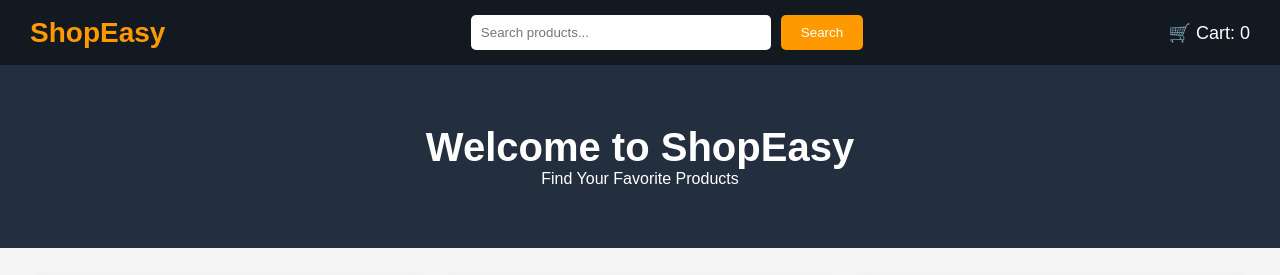
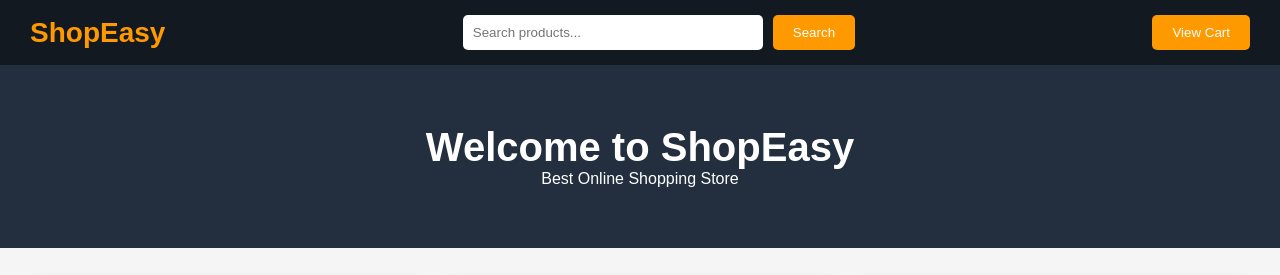
Before and after one commit to ADHITHYA012/e-commerce, a Flask app: page / in a window 1280 px wide. Shown: the top 275 px of the page. Run offline with Flask 3, Linux system fonts and the light colour scheme.

Commit message:
Update index1.html

```diff
--- a/templates/index1.html
+++ b/templates/index1.html
@@ -30,21 +30,20 @@
 
     </form>
 
-    <div class="cart">
-        🛒 Cart:
-        <span id="cart-count">0</span>
-    </div>
+    <a href="/cart">
+        <button>
+            View Cart
+        </button>
+    </a>
 
 </header>
 
 <section class="hero">
 
-    <h1>
-        Welcome to ShopEasy
-    </h1>
+    <h1>Welcome to ShopEasy</h1>
 
     <p>
-        Find Your Favorite Products
+        Best Online Shopping Store
     </p>
 
 </section>
@@ -69,15 +68,17 @@
 
     <div class="buttons">
 
-        <button
-        onclick="addToCart('{{ product.name }}')">
+        <a href="/add_to_cart/{{ product.id }}">
+            <button>
                 Add To Cart
             </button>
+        </a>
 
-        <button
-        onclick="buyNow('{{ product.name }}')">
+        <a href="/buy/{{ product.id }}">
+            <button>
                 Buy Now
             </button>
+        </a>
 
     </div>
 
@@ -87,9 +88,5 @@
 
 </div>
 
-<script
-src="{{ url_for('static', filename='script1.js') }}">
-</script>
-
 </body>
 </html>
```
Lines whose indentation alone changed are shown as unchanged.
